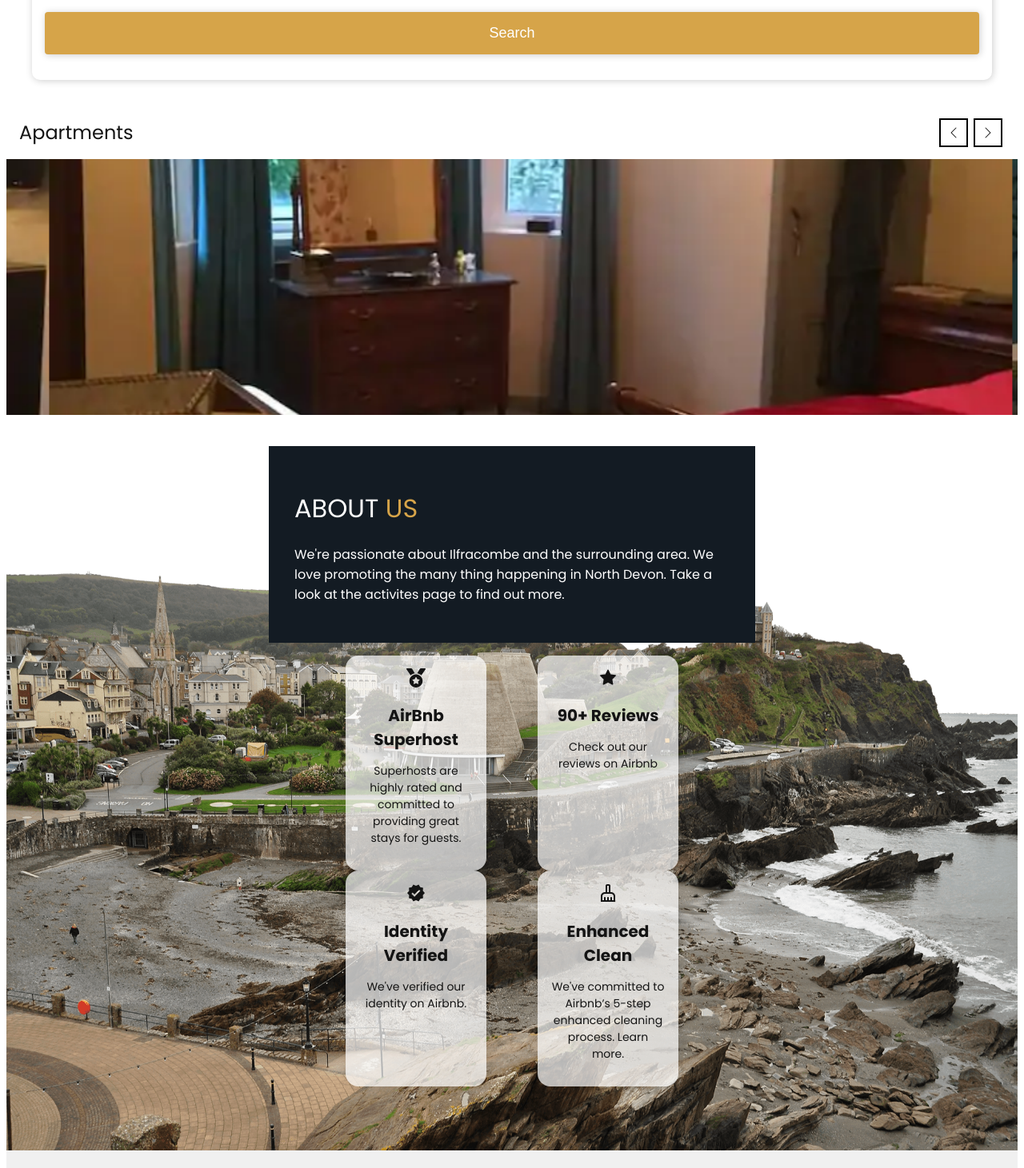
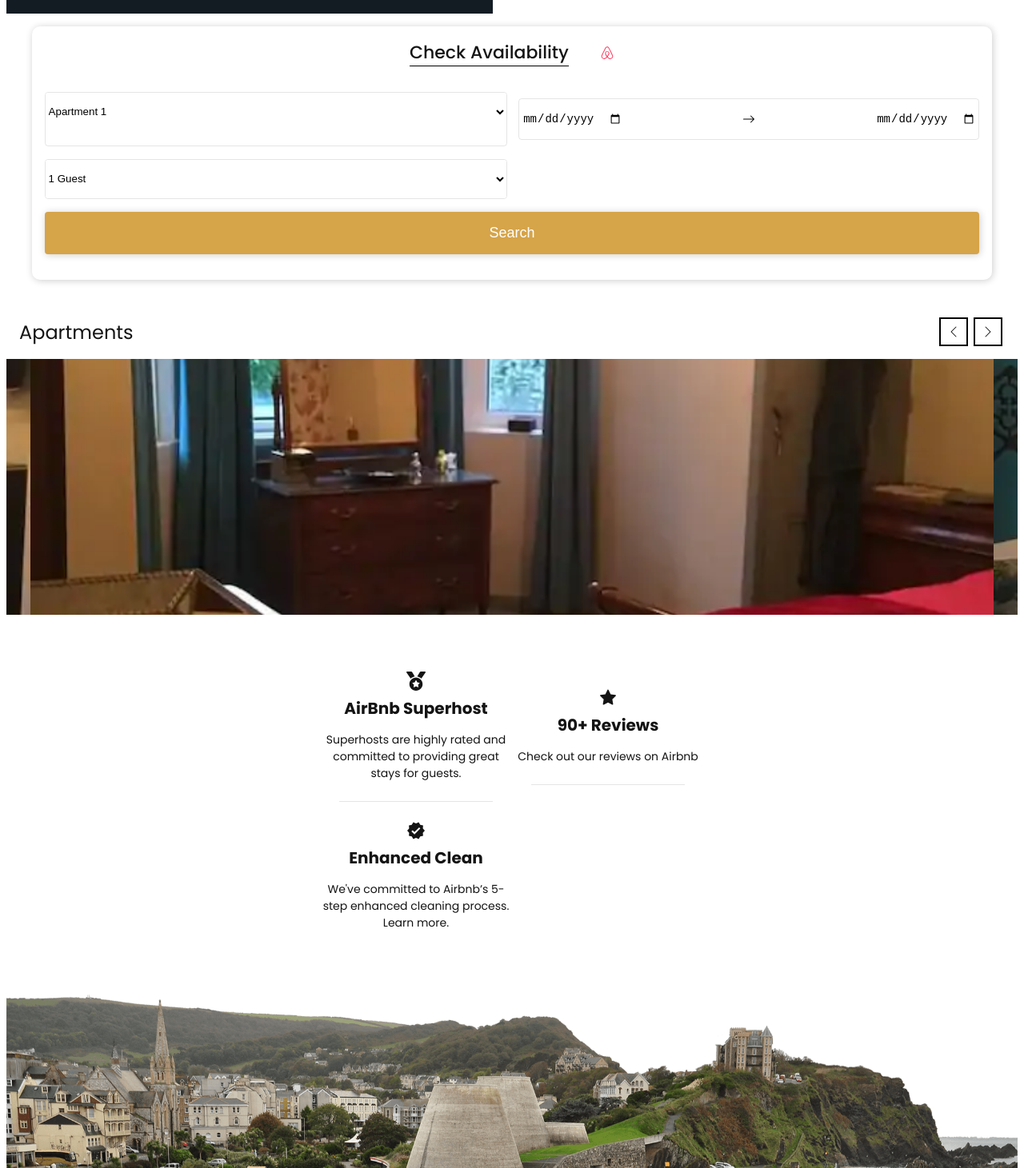
Before and after one commit to MarcusThorne/ilfracombe-54-react, a React (Create React App) app: page / in a window 1280 px wide. Shown: the part 1029-2490 px from the top of the page at 80% size. Built offline with nearby package versions, Linux system fonts and the light colour scheme.

Commit message:
moved some stuff around on the homepage

```diff
--- a/src/components/About.js
+++ b/src/components/About.js
@@ -3,7 +3,7 @@ import { FaMedal } from 'react-icons/fa'
 import { AiFillStar } from 'react-icons/ai'
 import { MdVerified, MdOutlineCleaningServices } from 'react-icons/md'
 import img from '../img/ilfracombe.png'
-import { AboutWrap, AboutTitle, AboutCards } from '../styles/About.style'
+import { AboutWrap, AboutCards } from '../styles/About.style'
 
 function About() {
   const cards = [
@@ -17,10 +17,6 @@ function About() {
       description: "Check out our reviews on Airbnb"
     }, {
       id: 3,
-      title: "Identity Verified",
-      description: "We've verified our identity on Airbnb."
-    }, {
-      id: 4,
       title: "Enhanced Clean",
       description: "We've committed to Airbnb’s 5-step enhanced cleaning process. Learn more."
     }
@@ -40,17 +36,13 @@ function About() {
 
   return (
     <AboutWrap image={img} height="100%" >
-      <AboutTitle>
-        <h1>ABOUT <span>US</span></h1>
-        <p>We're passionate about Ilfracombe and the surrounding area. We love promoting the many thing happening in North Devon. Take a look at the activites page to find out more.</p>
-      </AboutTitle>
-
       <AboutCards>
         {cards.map(card =>
           <div>
             {findIcon(card)}
             <h1>{card.title}</h1>
             <p>{card.description}</p>
+            {card.id === 3 ? "" : <h4> </h4>}
           </div>
         )}
       </AboutCards>
--- a/src/components/Availability.js
+++ b/src/components/Availability.js
@@ -48,11 +48,11 @@ function Availability({ color, backgroundHoverColor, iconColor }) {
 
           <CheckIn>
             <Op>
-              <input type="date" id="checkIn" placeholder="dd/mm/yyyy" />
+              <input type="date" id="checkIn" placeholder="Check In" />
             </Op>
             <Next />
             <Op>
-              <input type="date" id="checkOut" placeholder="dd/mm/yyyy" />
+              <input type="date" id="checkOut" placeholder="Check Out" />
             </Op>
           </CheckIn>
 
--- a/src/pages/Home.js
+++ b/src/pages/Home.js
@@ -4,11 +4,16 @@ import Carousel from '../components/Carousel'
 import About from '../components/About'
 import Testimonials from '../components/Testimonials'
 import Hygiene from '../components/Hygiene'
+import { AboutTitle } from '../styles/About.style'
 
 function Home() {
   return (
     <>
       <Header height="90vh" />
+      <AboutTitle>
+        <h1>ABOUT <span>US</span></h1>
+        <p>We're passionate about Ilfracombe and the surrounding area. We love promoting the many thing happening in North Devon. Take a look at the activites page to find out more.</p>
+      </AboutTitle>
       <Availability color="rgb(19, 27, 35)" backgroundHoverColor="rgb(44, 50, 56)" iconColor="black" />
       <Carousel title="Apartments" margin="2rem 0" />
       <About />
--- a/src/styles/About.style.js
+++ b/src/styles/About.style.js
@@ -11,14 +11,14 @@ export const AboutWrap = styled.div`
   flex-direction: column;
   justify-content: center;
   align-items: center;
-  margin-top: 1rem;
+  /* margin-top: 1rem; */
 `
 
 export const AboutTitle = styled.div`
   background-color: rgb(19, 27, 35);
   color: white;
   padding: 2rem;
-  margin: 1rem;
+  /* margin: 1rem; */
   margin-bottom: 1rem;
   max-width: 34rem;
 
@@ -33,13 +33,18 @@ export const AboutTitle = styled.div`
 
 export const AboutCards = styled.div`
   /* margin: 1rem; */
-  margin-bottom: 5rem;
   max-width: 30rem;
-  width: 100%;
+  width: 90%;
+  border-radius: 10px;
   display: flex;
   flex-direction: column;
   justify-content: center;
-  /* align-items: center; */
+  align-items: center;
+  /* background-color: rgba(255,255,255,0.8); */
+  margin: 2rem;
+  margin-bottom: 60%;
+  /* box-shadow: 1px 1px 10px rgba(0,0,0,0.2); */
+  padding: 2rem 0;
 
   @media(min-width: 570px) {
     display: grid;
@@ -47,18 +52,22 @@ export const AboutCards = styled.div`
   }
 
   div {
-    background-color: rgba(255, 255, 255, 0.7);
-    border-radius: 1rem;
-    padding: 1rem;
-    margin: 0 2rem;
-    box-shadow: 2px 2px 10px rgba(0, 0, 0, 0.1);
+    /* padding-top: 1rem; */
+    /* margin: 0 2rem; */
     position: relative;
     overflow: hidden;
     text-align: center;
     transition: 0.2s;
+    width: 100%;
 
     &:hover {
       transform: scale(1.05);
+    }
+
+    h4 {
+      border-bottom: 1px solid rgba(0,0,0,0.1);
+      width: 80%;
+      margin: 1.5rem auto;
     }
 
     svg {
@@ -72,5 +81,6 @@ export const AboutCards = styled.div`
 
   h1 {
     font-size: 20px;
+    margin: 0;
   }
 `
--- a/src/styles/Activities.style.js
+++ b/src/styles/Activities.style.js
@@ -28,7 +28,7 @@ export const ActivityWrap = styled.div`
   text-shadow: 1px 1px 10px rgba(0,0,0,1);
   color: white;
   margin: 1rem 0;
-  box-shadow: 1px 1px 10px rgba(0,0,0,0.2);
+  box-shadow: 1px 1px 10px rgba(0,0,0,0.5);
   position: relative;
   border-radius: 10px;
   font-size: 30px;
--- a/src/styles/Availability.style.js
+++ b/src/styles/Availability.style.js
@@ -56,6 +56,7 @@ export const CheckIn = styled.div`
   margin: 0.5rem 0;
   align-items: center;
   justify-content: space-between;
+  border-radius: 4px;
 `
 
 export const Op = styled.div`
@@ -63,12 +64,21 @@ export const Op = styled.div`
   display: flex;
   justify-content: space-between;
   padding: 1rem 0.2rem;
+  position: relative;
 
   input {
     border: none;
     background-color: white;
     width: 100%;
-    font-size: 10px;
+    font-size: 8px;
+
+    @media(min-width: 375px) {
+      font-size: 12px;
+    }
+
+    @media(min-width: 425px){
+      font-size: 14px;
+    }
   }
 `
 
--- a/src/styles/Video.style.js
+++ b/src/styles/Video.style.js
@@ -2,13 +2,13 @@ import styled from 'styled-components'
 
 export const Video = styled.div`
   overflow: hidden;
-  height: 16.8rem;
+  height: 20.8rem;
   background-color: black;
   position: relative;
 
   iframe {
-    height: 30rem;
-    width: 30rem;
+    height: 40rem;
+    width: 38rem;
     opacity: 0.7;
     transform: translate(-50%, -50%);
     position: absolute;
```
